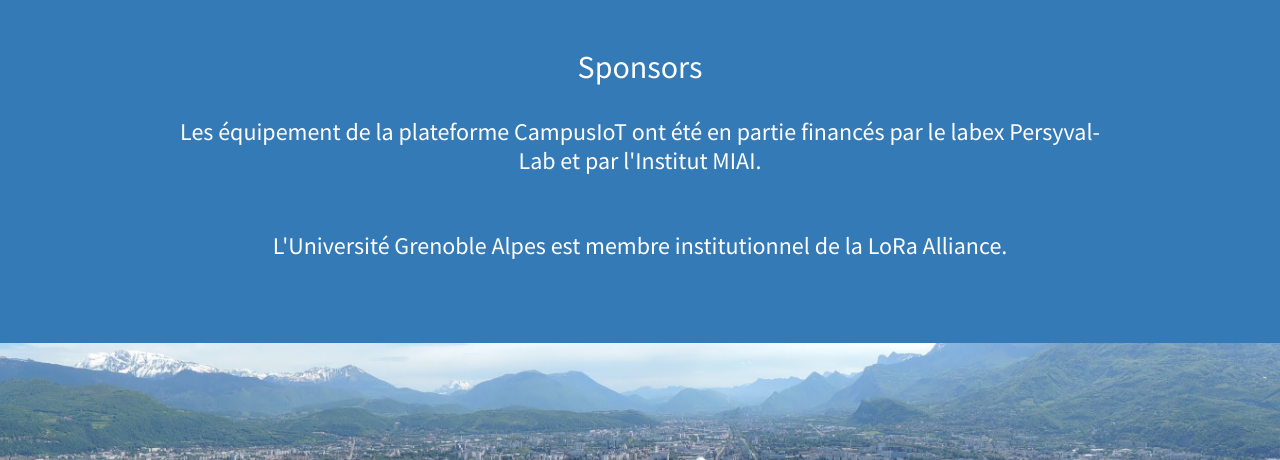
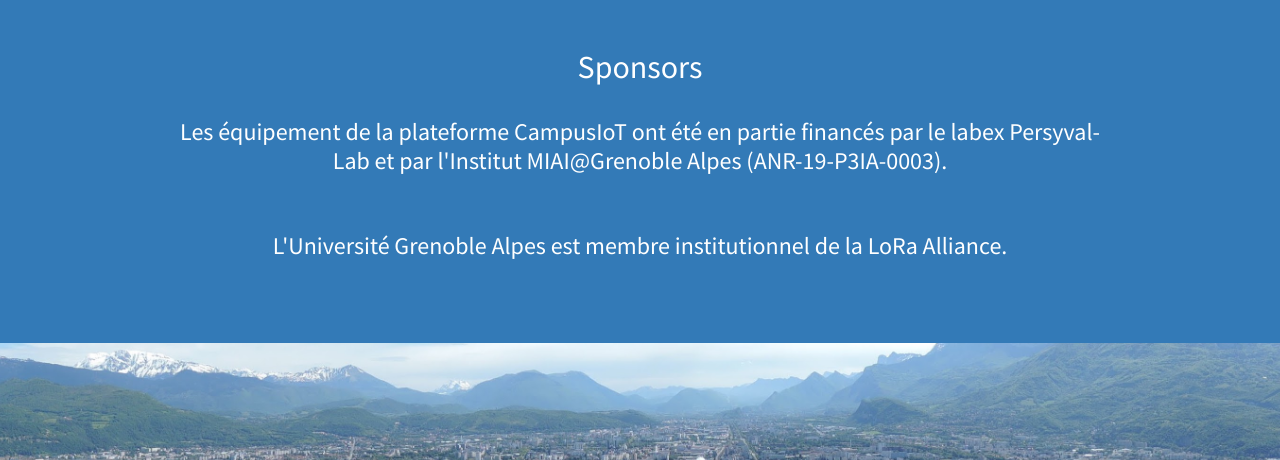
Before and after one commit to CampusIoT/campusiot.github.io, a plain HTML site: page index.html in a window 1280 px wide. Shown: the part 4992-5452 px from the top of the page. Drawn offline with nearby package versions, Linux system fonts and the light colour scheme.

Commit message:
update MIAI

```diff
--- a/index.html
+++ b/index.html
@@ -554,7 +554,7 @@
                   <br/>
                   <h4>Les équipement de la plateforme CampusIoT ont été en partie financés par
                       le labex <a style="color: white" href='https://persyval-lab.org/fr/platform/campusiot'>Persyval-Lab</a>
-                      et par l'Institut <a style="color: white" href='https://miai.univ-grenoble-alpes.fr/'>MIAI</a>.
+                      et par l'<a style="color: white" href='https://miai.univ-grenoble-alpes.fr/'>Institut MIAI@Grenoble Alpes (ANR-19-P3IA-0003)</a>.
                   </h4>
                   <br/>
 
```
